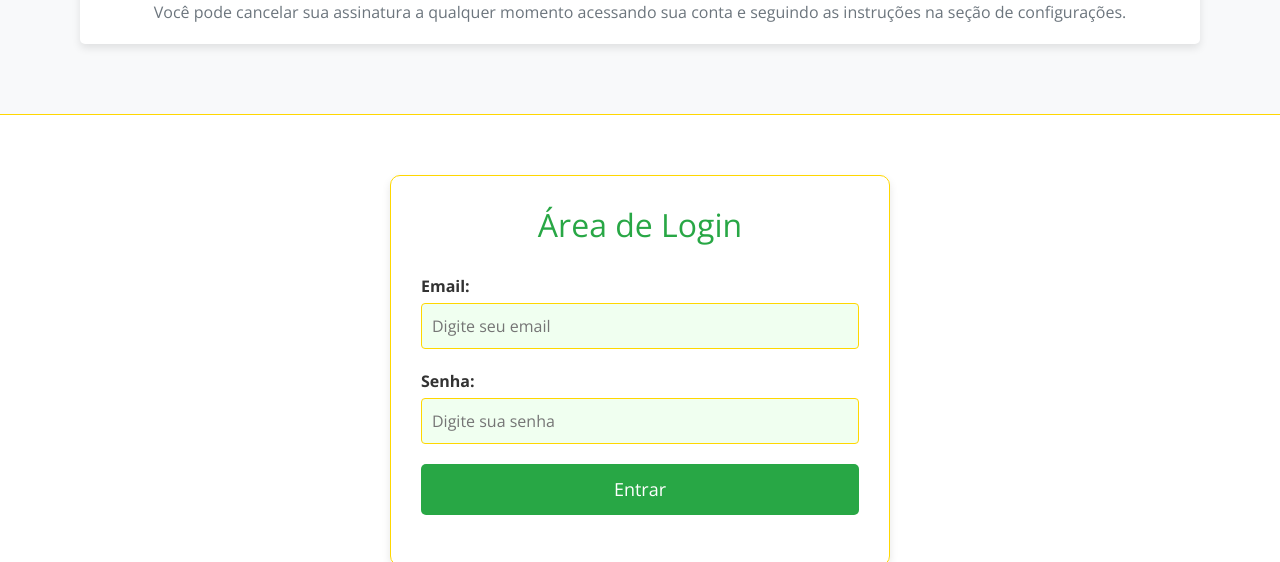
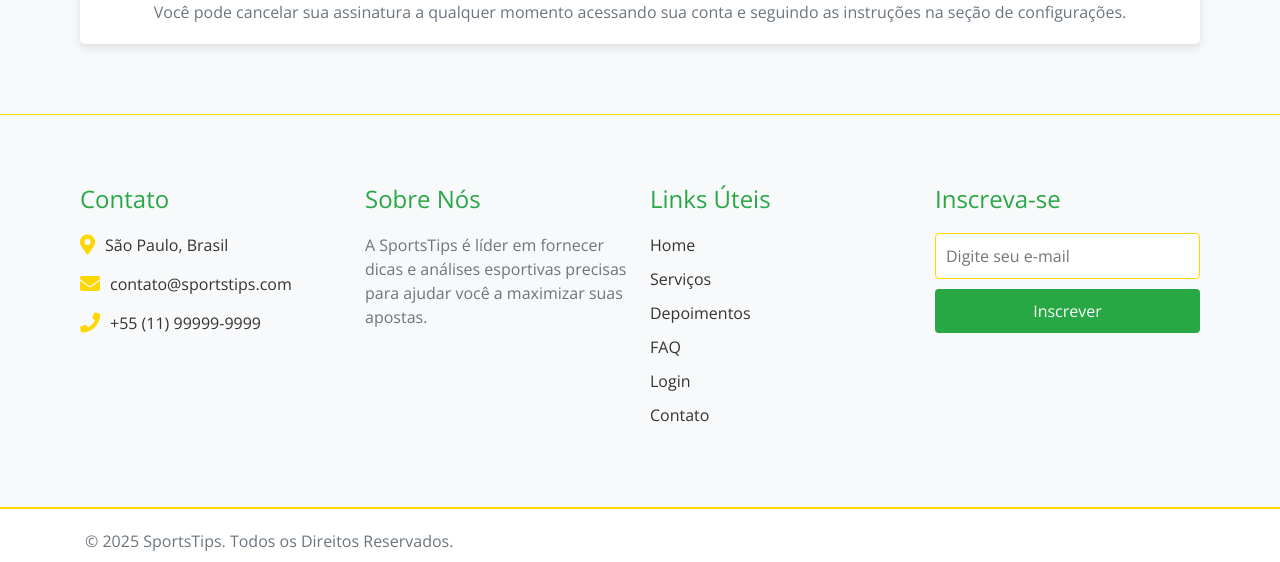
Before and after one commit to gaarrudazo/Atual, a plain HTML site: page index.html in a window 1280 px wide. Shown: the part 2253-2815 px from the top of the page. Drawn offline with nearby package versions, Linux system fonts and the light colour scheme.

Commit message:
Add files via upload

```diff
--- a/index.html
+++ b/index.html
@@ -27,6 +27,7 @@
   <!-- Bootstrap core CSS -->
   <link rel="stylesheet" href="https://stackpath.bootstrapcdn.com/bootstrap/4.5.2/css/bootstrap.min.css" />
 
+  <!-- Ícones de Favicon -->
   <link rel="icon" href="favicon.ico" sizes="any">
   <link rel="icon" type="image/png" href="favicon-16x16.png" sizes="16x16">
   <link rel="icon" type="image/png" href="favicon-32x32.png" sizes="32x32">
@@ -386,194 +387,124 @@
       color: #6c757d;
     }
 
-    /* Área de Login */
-    .login_section {
-      padding: 60px 0;
-      background-color: #ffffff;
-      text-align: center;
-    }
-
-    .login_section .container {
-      max-width: 500px;
-      margin: auto;
-      border: 1px solid #FFD700; /* Borda dourada */
-      padding: 30px;
-      border-radius: 10px;
-      box-shadow: 0 4px 8px rgba(0, 0, 0, 0.1);
-    }
-
-    .login_section h2 {
-      font-size: 32px;
-      margin-bottom: 30px;
-      color: #28a745; /* Verde suave */
-    }
-
-    .login_section form {
-      text-align: left;
-    }
-
-    .login_section .form-group {
-      margin-bottom: 20px;
-    }
-
-    .login_section .form-group label {
-      display: block;
-      margin-bottom: 5px;
-      font-weight: bold;
-      color: #333333;
-    }
-
-    .login_section .form-group input {
-      width: 100%;
-      padding: 10px;
-      border: 1px solid #FFD700; /* Borda dourada */
-      border-radius: 4px;
-      font-size: 16px;
-      background-color: #f0fff0; /* Fundo verde suave */
-      transition: border 0.3s;
-    }
-
-    .login_section .form-group input:focus {
-      border-color: #28a745; /* Verde suave no foco */
-      outline: none;
-    }
-
-    .login_section .btn-login {
-      width: 100%;
-      padding: 12px;
-      background-color: #28a745; /* Verde suave */
-      color: #ffffff;
-      border: none;
-      border-radius: 5px;
-      font-size: 18px;
-      cursor: pointer;
-      transition: background-color 0.3s, transform 0.2s;
-    }
-
-    .login_section .btn-login:hover {
-      background-color: #218838;
-      transform: scale(1.02);
-    }
-
-    .login_section #loginMessage {
-      margin-top: 20px;
-      font-weight: bold;
-    }
-
     /* Seção de Informações */
     .info_section {
-      background-color: #28a745; /* Verde suave */
-      color: #ffffff;
+      background-color: #f8f9fa;
       padding: 60px 0;
     }
 
     .info_section .container .row {
       display: flex;
+      flex-wrap: wrap;
       justify-content: space-between;
-      flex-wrap: wrap;
     }
 
     .info_section .info_col {
-      flex: 1 1 20%;
-      margin-bottom: 20px;
+      flex: 1 1 220px;
+      margin: 10px;
+      color: #333333;
     }
 
-    .info_section h4 {
-      font-size: 20px;
+    .info_section .info_col h4 {
+      font-size: 24px;
       margin-bottom: 20px;
-      color: #FFD700; /* Dourado */
-    }
-
-    .info_section p {
-      font-size: 14px;
-      color: #ffffff;
+      color: #28a745;
     }
 
     .info_section .contact_link_box a {
       display: flex;
       align-items: center;
-      color: #ffffff;
+      margin-bottom: 15px;
+      color: #333333;
       text-decoration: none;
-      margin-bottom: 10px;
       transition: color 0.3s;
     }
 
     .info_section .contact_link_box a:hover {
-      color: #FFD700; /* Dourado no hover */
+      color: #28a745;
     }
 
     .info_section .contact_link_box a i {
+      font-size: 20px;
       margin-right: 10px;
-      font-size: 18px;
+      color: #FFD700;
     }
 
     .info_section .info_links a {
       display: block;
-      color: #ffffff;
+      color: #333333;
       text-decoration: none;
       margin-bottom: 10px;
       transition: color 0.3s;
     }
 
     .info_section .info_links a:hover {
-      color: #FFD700; /* Dourado no hover */
+      color: #28a745;
     }
 
-    .info_section form input {
-      width: 100%;
-      padding: 10px;
-      border: 1px solid #ffffff;
-      background-color: transparent;
-      color: #ffffff;
-      margin-bottom: 10px;
-      outline: none;
-      border-radius: 5px;
-      transition: border 0.3s;
+    .info_section .info_links a i {
+      margin-right: 8px;
     }
 
-    .info_section form input::placeholder {
-      color: #ffffff;
+    .info_section .info_col p {
+      font-size: 16px;
+      color: #6c757d;
     }
 
-    .info_section form input:focus {
-      border-color: #FFD700; /* Dourado no foco */
+    .info_section .info_col form {
+      display: flex;
+      flex-direction: column;
     }
 
-    .info_section form button {
-      width: 100%;
+    .info_section .info_col form input[type="email"] {
       padding: 10px;
-      background-color: #FFD700; /* Dourado */
-      color: #333333;
-      border: none;
-      border-radius: 5px;
-      cursor: pointer;
-      transition: background-color 0.3s, transform 0.2s;
-      font-weight: bold;
+      border: 1px solid #FFD700;
+      border-radius: 4px;
+      margin-bottom: 10px;
+      font-size: 16px;
     }
 
-    .info_section form button:hover {
-      background-color: #FFC107; /* Dourado mais vibrante */
-      transform: scale(1.02);
+    .info_section .info_col form button {
+      padding: 10px;
+      background-color: #28a745;
+      color: #ffffff;
+      border: none;
+      border-radius: 4px;
+      cursor: pointer;
+      font-size: 16px;
+      transition: background-color 0.3s;
+    }
+
+    .info_section .info_col form button:hover {
+      background-color: #218838;
     }
 
     /* Rodapé */
     footer {
       background-color: #ffffff;
-      color: #6c757d;
-      text-align: center;
       padding: 20px 0;
       border-top: 2px solid #FFD700; /* Borda dourada */
     }
 
-    footer a {
+    footer p {
+      margin: 0;
       color: #6c757d;
-      text-decoration: none;
+      font-size: 16px;
+    }
+
+    footer .social_links {
+      margin-top: 10px;
+    }
+
+    footer .social_links a {
+      color: #6c757d;
       margin: 0 10px;
+      font-size: 20px;
       transition: color 0.3s;
     }
 
-    footer a:hover {
-      color: #28a745; /* Verde suave no hover */
+    footer .social_links a:hover {
+      color: #28a745;
     }
 
     /* Responsividade */
@@ -612,18 +543,24 @@
         margin-bottom: 10px;
       }
 
+      .info_section .container .row {
+        flex-direction: column;
+        align-items: center;
+      }
+
       .info_section .info_col {
         flex: 1 1 100%;
-        text-align: center; /* Centraliza o texto */
+        text-align: center;
       }
 
-      /* Ajustes na Seção de Informações para Mobile */
-      .info_section .contact_link_box a {
-        justify-content: center;
+      .info_section .info_col form {
+        align-items: center;
       }
 
-      .info_section .info_links a {
-        text-align: center;
+      .info_section .info_col form input[type="email"],
+      .info_section .info_col form button {
+        width: 80%;
+        max-width: 300px;
       }
     }
   </style>
@@ -641,12 +578,12 @@
         <li><a href="#services">Serviços</a></li>
         <li><a href="#testimonials">Depoimentos</a></li>
         <li><a href="#faq">FAQ</a></li>
-        <li><a href="#login">Login</a></li>
+        <li><a href="index2.html">Login</a></li> <!-- Alterado para index2.html -->
         <li><a href="#contact">Contato</a></li>
       </ul>
     </nav>
-    <!-- Alteração realizada aqui: Texto do botão de "Login/Registrar" para "Login" -->
-    <a href="#login" class="btn-custom-login-register">Login</a>
+    <!-- Botão "Login" mantido e redirecionado para index2.html -->
+    <a href="index2.html" class="btn-custom-login-register">Login</a>
   </header>
   <!-- Fim do Cabeçalho -->
 
@@ -655,7 +592,7 @@
     <div class="container">
       <h1>Maximize Suas Chances com Nossas Dicas Esportivas</h1>
       <p>Receba análises especializadas e dicas atualizadas para apostas esportivas mais inteligentes.</p>
-      <a href="#login" class="btn btn-primary">Comece Agora</a>
+      <a href="index2.html" class="btn btn-primary">Comece Agora</a> <!-- Alterado para index2.html -->
     </div>
   </section>
   <!-- Fim da Seção de Herói -->
@@ -724,14 +661,14 @@
           <div class="testimonial_box">
             <p class="quote">"As análises profundas são incríveis! Nunca me senti tão confiante em minhas apostas."</p>
             <div class="client_info">
-              <img src="foto01.jpg" alt="Maria Oliveira">
+              <img src="foto02.jpg" alt="Maria Oliveira">
               <div class="client_name">Maria Oliveira</div>
             </div>
           </div>
           <div class="testimonial_box">
             <p class="quote">"O suporte especializado da equipe SportsTips é excepcional. Sempre prontos para ajudar."</p>
             <div class="client_info">
-              <img src="foto01.jpg" alt="Carlos Pereira">
+              <img src="foto03.jpg" alt="Carlos Pereira">
               <div class="client_name">Carlos Pereira</div>
             </div>
           </div>
@@ -780,30 +717,11 @@
   </section>
   <!-- Fim da Seção de Perguntas Frequentes (FAQ) -->
 
-  <!-- Área de Login -->
-  <section class="login_section section-divider" id="login">
-    <div class="container">
-      <h2>Área de Login</h2>
-      <form id="loginForm">
-        <div class="form-group">
-          <label for="email">Email:</label>
-          <input type="email" id="email" placeholder="Digite seu email" required>
-        </div>
-        <div class="form-group">
-          <label for="senha">Senha:</label>
-          <input type="password" id="senha" placeholder="Digite sua senha" required>
-        </div>
-        <button type="submit" class="btn-login">Entrar</button>
-      </form>
-      <p id="loginMessage"></p>
-    </div>
-  </section>
-  <!-- Fim da Área de Login -->
-
   <!-- Seção de Informações -->
   <section class="info_section section-divider" id="contact">
     <div class="container">
       <div class="row">
+        <!-- Coluna de Contato -->
         <div class="info_col">
           <h4>Contato</h4>
           <div class="contact_link_box">
@@ -821,12 +739,14 @@
             </a>
           </div>
         </div>
+        <!-- Coluna Sobre Nós -->
         <div class="info_col">
           <h4>Sobre Nós</h4>
           <p>
             A SportsTips é líder em fornecer dicas e análises esportivas precisas para ajudar você a maximizar suas apostas.
           </p>
         </div>
+        <!-- Coluna Links Úteis -->
         <div class="info_col">
           <h4>Links Úteis</h4>
           <div class="info_links">
@@ -834,10 +754,11 @@
             <a href="#services">Serviços</a>
             <a href="#testimonials">Depoimentos</a>
             <a href="#faq">FAQ</a>
-            <a href="#login">Login</a>
+            <a href="index2.html">Login</a> <!-- Alterado para index2.html -->
             <a href="#contact">Contato</a>
           </div>
         </div>
+        <!-- Coluna Inscreva-se -->
         <div class="info_col">
           <h4>Inscreva-se</h4>
           <form id="subscribeForm">
@@ -852,6 +773,7 @@
 
   <!-- Rodapé -->
   <footer>
+    <div class="container">
       <p>
         &copy; <span id="currentYear"></span> SportsTips. Todos os Direitos Reservados.
       </p>
@@ -860,6 +782,7 @@
         <a href="#" aria-label="Twitter"><i class="fab fa-twitter"></i></a>
         <a href="#" aria-label="Instagram"><i class="fab fa-instagram"></i></a>
         <a href="#" aria-label="YouTube"><i class="fab fa-youtube"></i></a>
+      </div>
     </div>
   </footer>
   <!-- Fim do Rodapé -->
@@ -872,25 +795,6 @@
   <script>
     // Atualiza o ano no rodapé
     document.getElementById('currentYear').innerText = new Date().getFullYear();
-
-    // Validação simples de login
-    document.getElementById('loginForm').addEventListener('submit', function (e) {
-      e.preventDefault();
-
-      const email = document.getElementById('email').value;
-      const senha = document.getElementById('senha').value;
-
-      // Validação básica (substituir com autenticação real)
-      if (email === 'usuario@sportstips.com' && senha === 'senha123') {
-        document.getElementById('loginMessage').style.color = 'green';
-        document.getElementById('loginMessage').innerText = 'Login bem-sucedido!';
-        // Redirecionar ou realizar outras ações após o login
-        // Exemplo: window.location.href = 'dashboard.html';
-      } else {
-        document.getElementById('loginMessage').style.color = 'red';
-        document.getElementById('loginMessage').innerText = 'Email ou senha incorretos.';
-      }
-    });
 
     // Validação simples de inscrição
     document.getElementById('subscribeForm').addEventListener('submit', function (e) {
```
Lines whose indentation alone changed are shown as unchanged.
